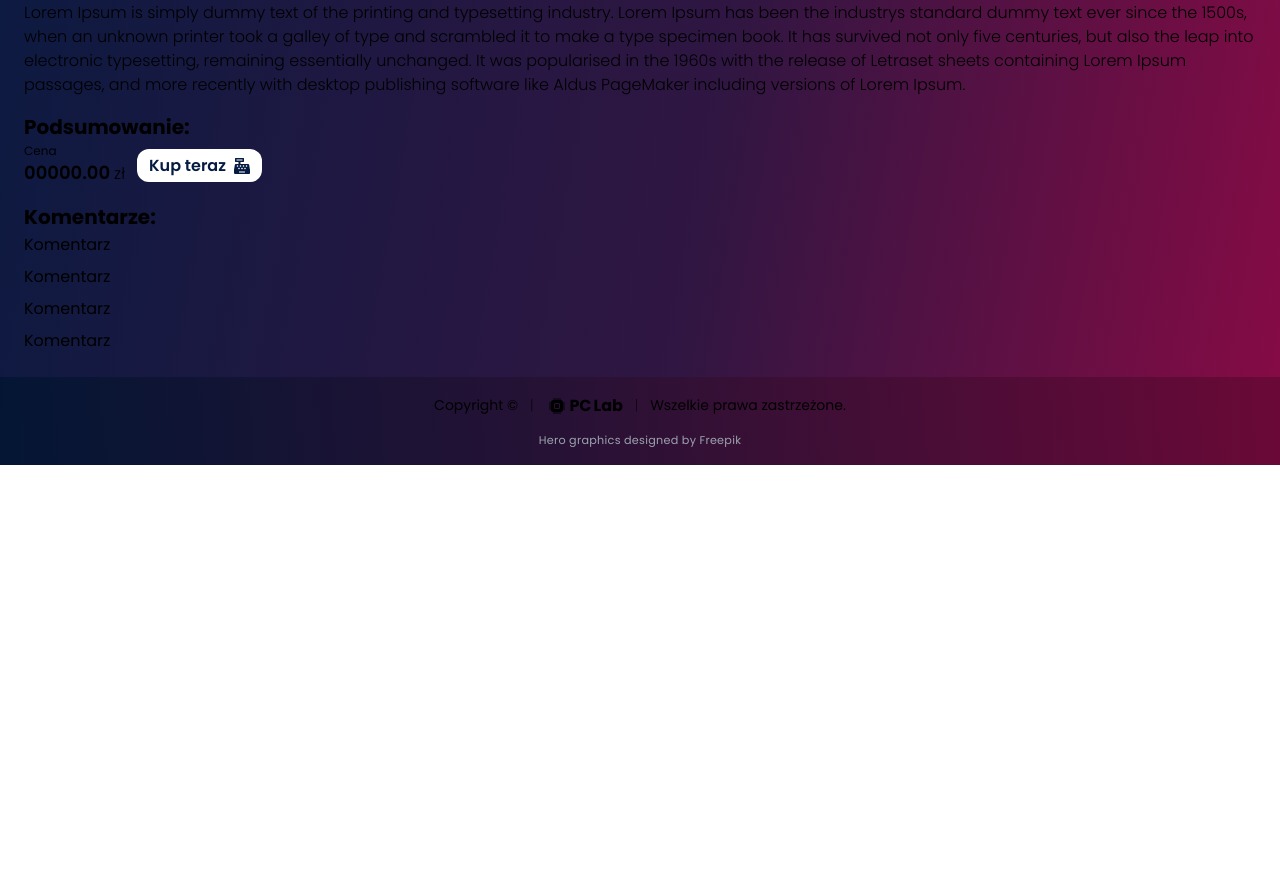
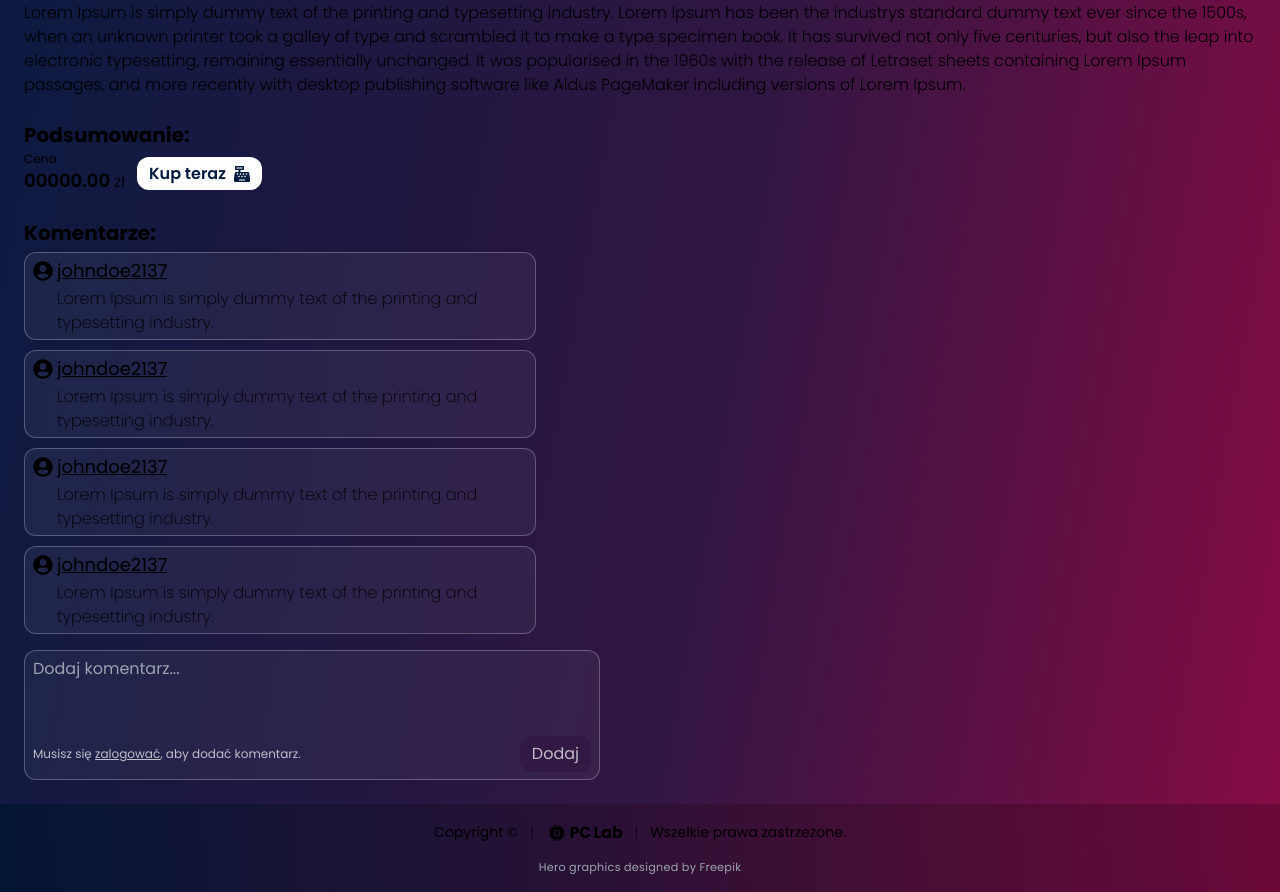
Before and after one commit to jakubcieslik99/pclab, a React (Vite) app in the folder client/: page /setup/21372137 in a window 1280 px wide. Shown: the part 972-1864 px from the top of the page. Before the commit the page ends 1437 px from the top, so only its background shows below. Built offline with nearby package versions, Linux system fonts and the light colour scheme.

Commit message:
Comments styling applied

```diff
--- a/client/src/App.jsx
+++ b/client/src/App.jsx
@@ -6,6 +6,7 @@ import Footer from './components/footer/Footer'
 import HomeScreen from './screens/HomeScreen'
 import StoreScreen from './screens/StoreScreen'
 import SetupScreen from './screens/SetupScreen'
+import ComposeScreen from './screens/ComposeScreen'
 
 const App = () => {
   const { ref: footerRef, inView: isFooterVisible } = useInView()
@@ -19,6 +20,8 @@ const App = () => {
         <Route path="/" element={<HomeScreen />} />
         <Route path="/store" element={<StoreScreen />} />
         <Route path="/setup/:id" element={<SetupScreen />} />
+        {/*RequireAuth*/}
+        <Route path="/compose" element={<ComposeScreen />} />
       </Routes>
 
       <Footer ref={footerRef} />
--- a/client/src/components/comment/Comment.jsx
+++ b/client/src/components/comment/Comment.jsx
@@ -1,7 +1,21 @@
-import { FaLink } from 'react-icons/fa'
+import { Link } from 'react-router-dom'
+import { FaUserCircle } from 'react-icons/fa'
 
 const Comment = props => {
-  return <div className="">Komentarz</div>
+  return (
+    <div className="flex flex-col border rounded-xl border-white/[0.25] bg-white/[0.05] py-1 px-2 gap-[2px] max-w-lg">
+      <Link to={'/'} className="flex items-center gap-1">
+        <div className="text-xl">
+          <FaUserCircle />
+        </div>
+        <div className="text-lg underline truncate">{'johndoe2137'}</div>
+      </Link>
+
+      <div className="ml-6 break-words font-extralight font-">
+        Lorem Ipsum is simply dummy text of the printing and typesetting industry.
+      </div>
+    </div>
+  )
 }
 
 export default Comment
--- a/client/src/components/component/Component.jsx
+++ b/client/src/components/component/Component.jsx
@@ -1,4 +1,4 @@
-import { FaLink } from 'react-icons/fa'
+import { FaLink, FaBoxOpen } from 'react-icons/fa'
 import noPhoto from '../../assets/no-photo.png'
 
 const Component = props => {
@@ -10,9 +10,14 @@ const Component = props => {
         </div>
 
         <div className="flex flex-col items-center justify-center gap-2 mt-1">
-          <button className="w-[98px] px-0 pt-1 pb-[6px] text-sm border-2 border-white rounded-xl transition active:scale-95 hover:bg-white/10">
+          <a
+            href={'/'}
+            target="_blank"
+            rel="noopener noreferrer"
+            className="w-[98px] px-0 pt-1 pb-[6px] text-sm border-2 border-white rounded-xl transition active:scale-95 hover:bg-white/10 text-center"
+          >
             <FaLink className="inline-flex" /> Strona producenta
-          </button>
+          </a>
 
           <div>
             <div className="text-xs">Cena</div>
@@ -25,7 +30,12 @@ const Component = props => {
       </div>
 
       <div className="flex flex-col gap-[2px] flex-1 justify-center">
-        <h3 className="mx-2 mt-[5px] text-lg font-semibold truncate">{props.name}</h3>
+        <h3 className="mx-2 mt-[5px]  flex items-center gap-[5px]">
+          <div>
+            <FaBoxOpen />
+          </div>
+          <div className="text-lg font-semibold truncate">{props.name}</div>
+        </h3>
         <h4 className="mx-2 mb-[5px] text-lg leading-[1.45rem] break-all">
           {'OOOOOOOOOO OOOOOOOOOO OOOOOOOOOO OOOOOOOOOO OOOOOOOOOO'}
         </h4>
--- a/client/src/components/header/Header.jsx
+++ b/client/src/components/header/Header.jsx
@@ -30,7 +30,7 @@ const Header = () => {
               <li>Zestawy</li>
             </Link>
 
-            <Link to={'/'} className="flex flex-col items-center justify-center px-2 py-1 transition active:scale-95">
+            <Link to="/compose" className="flex flex-col items-center justify-center px-2 py-1 transition active:scale-95">
               <FaLaptopMedical />
               <li>Skomponuj</li>
             </Link>
@@ -99,7 +99,7 @@ const Header = () => {
           </Link>
 
           <Link
-            to={'/'}
+            to="/compose"
             onClick={() => setMenuIsOpen(false)}
             className="flex items-center p-3 transition-colors hover:bg-black/30"
           >
--- a/client/src/screens/SetupScreen.jsx
+++ b/client/src/screens/SetupScreen.jsx
@@ -4,6 +4,11 @@ import Component from '../components/component/Component'
 import Comment from '../components/comment/Comment'
 
 const SetupScreen = () => {
+  const submitHandler = e => {
+    e.preventDefault()
+    console.log('submitHandler')
+  }
+
   return (
     <main className="flex-1">
       <div className="content">
@@ -57,7 +62,7 @@ const SetupScreen = () => {
           {false && <Component name="Dysk #3" />}
         </div>
 
-        <div className="mx-2 mb-4">
+        <div className="mx-2 mb-6">
           <h2 className="mb-[2px] text-xl font-bold">Opis:</h2>
 
           <div className="font-light">
@@ -70,7 +75,7 @@ const SetupScreen = () => {
           </div>
         </div>
 
-        <div className="mx-2 mb-4">
+        <div className="mx-2 mb-6">
           <h2 className="mb-[2px] text-xl font-bold">Podsumowanie:</h2>
 
           <div className="flex items-center gap-3">
@@ -82,22 +87,56 @@ const SetupScreen = () => {
               </div>
             </div>
             <div>
-              <button className="px-3 pt-[5px] pb-1 font-semibold text-pclab-600 bg-white rounded-xl transition active:scale-95 hover:bg-white/70">
+              <button
+                onClick={null}
+                className="px-3 pt-[5px] pb-1 font-semibold text-pclab-600 bg-white rounded-xl transition active:scale-95 hover:bg-white/70"
+              >
                 Kup teraz <FaCashRegister className="inline-flex ml-1" />
               </button>
             </div>
           </div>
         </div>
 
-        <div className="mx-2 mb-4 md:mb-6">
-          <h2 className="mb-[2px] text-xl font-bold">Komentarze:</h2>
+        <div className="mx-2 mb-20 md:mb-6">
+          <h2 className="mb-[5px] text-xl font-bold">Komentarze:</h2>
 
-          <div className="flex flex-col gap-2">
+          <div className="flex flex-col gap-[10px] mb-4">
             <Comment />
             <Comment />
             <Comment />
             <Comment />
           </div>
+
+          <form
+            onSubmit={submitHandler}
+            className="relative border rounded-xl border-white/[0.25] bg-white/[0.05] py-1 px-2 max-w-xl"
+          >
+            <textarea
+              rows="3"
+              name="comment"
+              placeholder="Dodaj komentarz..."
+              className="w-full bg-transparent resize-none outline-0 mt-[2px]"
+            />
+
+            <div className="flex items-center justify-between mb-[3px] gap-2">
+              <div className={`text-xs text-white/70 ${'visible'}`}>
+                Musisz się{' '}
+                <Link to="/login" className="underline">
+                  zalogować
+                </Link>
+                , aby dodać komentarz.
+              </div>
+
+              <button
+                type="submit"
+                disabled={true}
+                onClick={() => console.log('dupa')}
+                className="px-[12px] py-[6px] bg-pclab-500 rounded-xl transition active:scale-95 hover:bg-pclab-500/80 disabled:scale-100 disabled:bg-pclab-500/70 disabled:text-white/70"
+              >
+                Dodaj
+              </button>
+            </div>
+          </form>
         </div>
       </div>
     </main>
```
